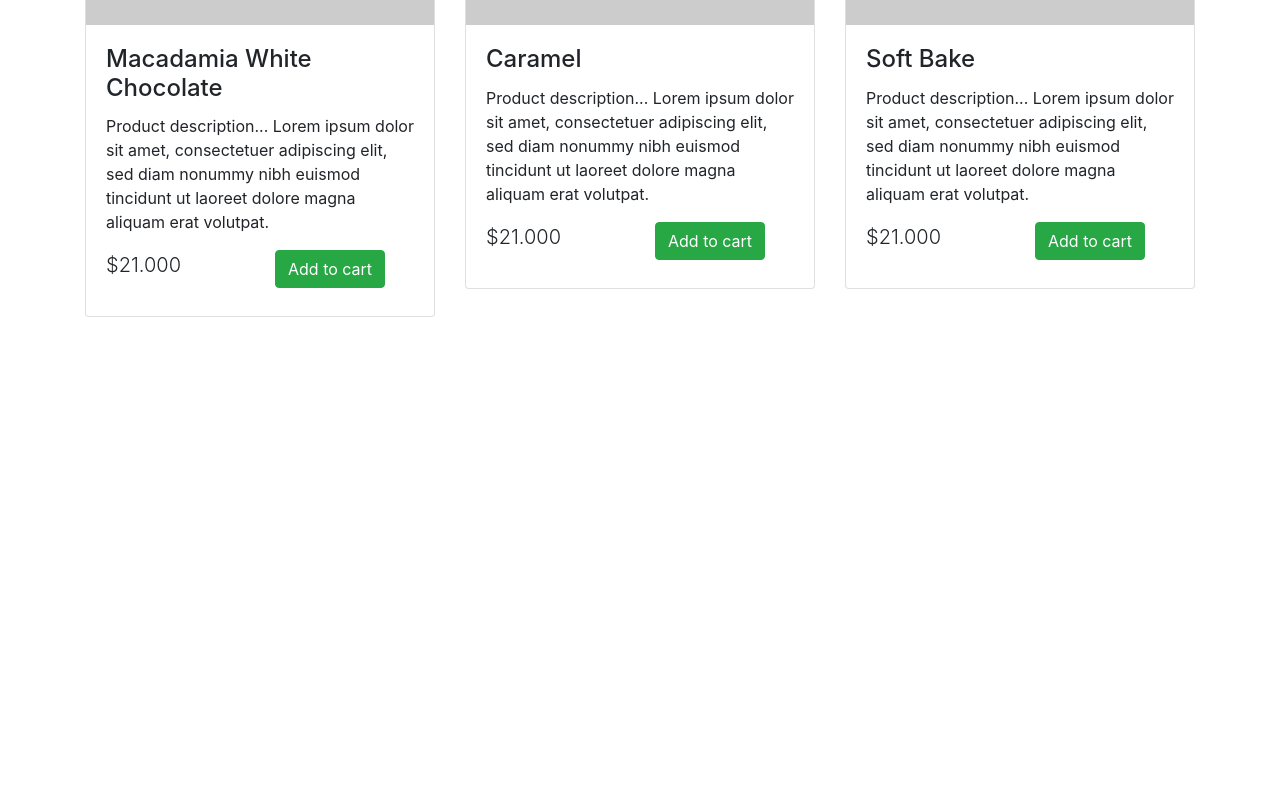
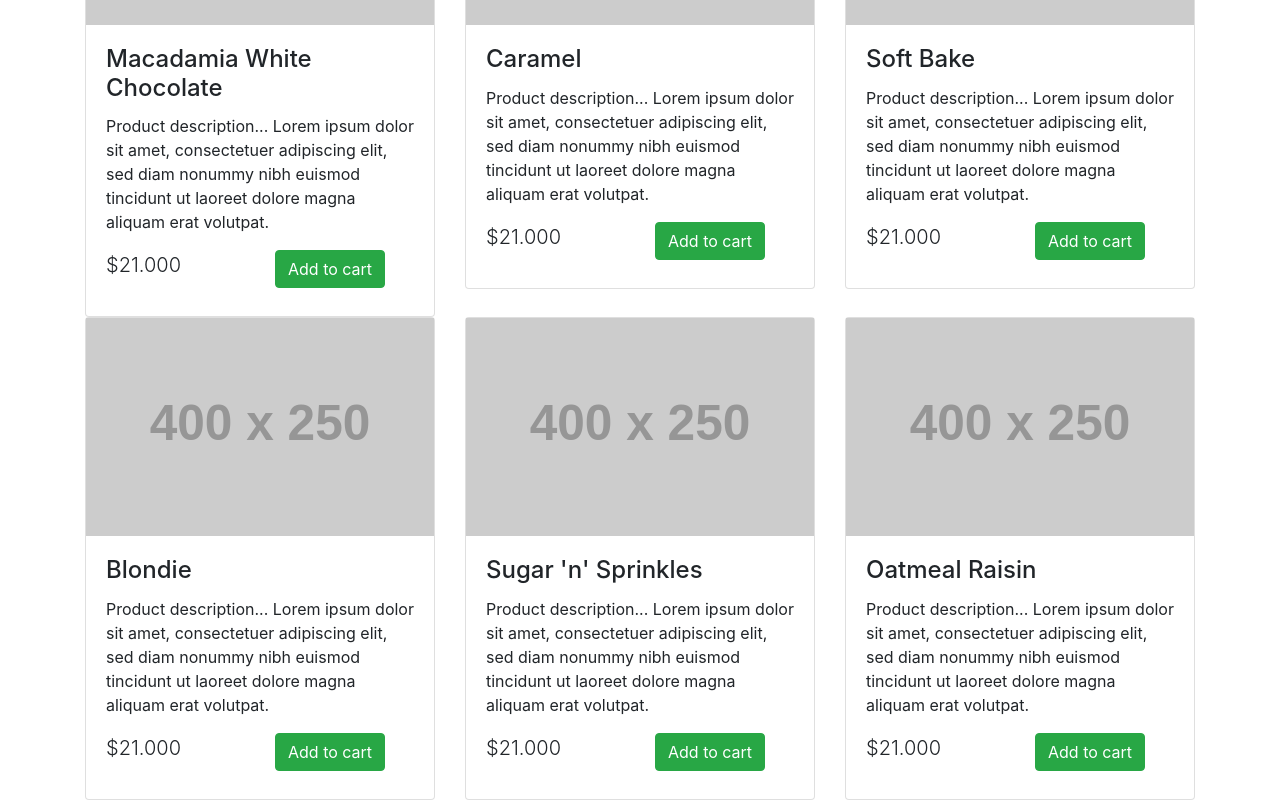
Before and after one commit to LMGrzesiek/productstore, a React (Create React App) app: page /home in a window 1280 px wide. Shown: the part 803-1603 px from the top of the page. Before the commit the page ends 1120 px from the top, so only its background shows below. Built offline with nearby package versions, Linux system fonts and the light colour scheme.

Commit message:
added json file for array of products

```diff
--- /dev/null
+++ b/public/products.json
@@ -0,0 +1,11 @@
+[
+  "Chocolate Chip",
+  "Pistachio Cranberry",
+  "Double Fudge",
+  "Macadamia White Chocolate",
+  "Caramel",
+  "Soft Bake",
+  "Blondie",
+  "Sugar 'n' Sprinkles",
+  "Oatmeal Raisin"
+]
--- a/src/Home.js
+++ b/src/Home.js
@@ -7,7 +7,8 @@ class Home extends Component {
     super();
 
     this.state = {
-      viewAsGrid: true
+      viewAsGrid: true,
+      products: []
     };
   }
 
@@ -17,6 +18,17 @@ class Home extends Component {
       return { viewAsGrid: !this.state.viewAsGrid };
     });
   };
+
+  componentDidMount() {
+    fetch("./products.json").then(response => {
+      response.json().then(data => {
+        //Setting state on a component should kick-off the update lifecycle
+        this.setState(state => {
+          return { products: data };
+        });
+      });
+    });
+  }
 
   render() {
     return (
@@ -54,14 +66,7 @@ class Home extends Component {
           </div>
         </div>
         <div id="products" className="row view-group">
-          {[
-            "Chocolate Chip",
-            "Pistachio Cranberry",
-            "Double Fudge",
-            "Macadamia White Chocolate",
-            "Caramel",
-            "Soft Bake"
-          ].map(e => (
+          {this.state.products.map(e => (
             <Product
               e={e}
               addToCart={this.addToCart}
```
